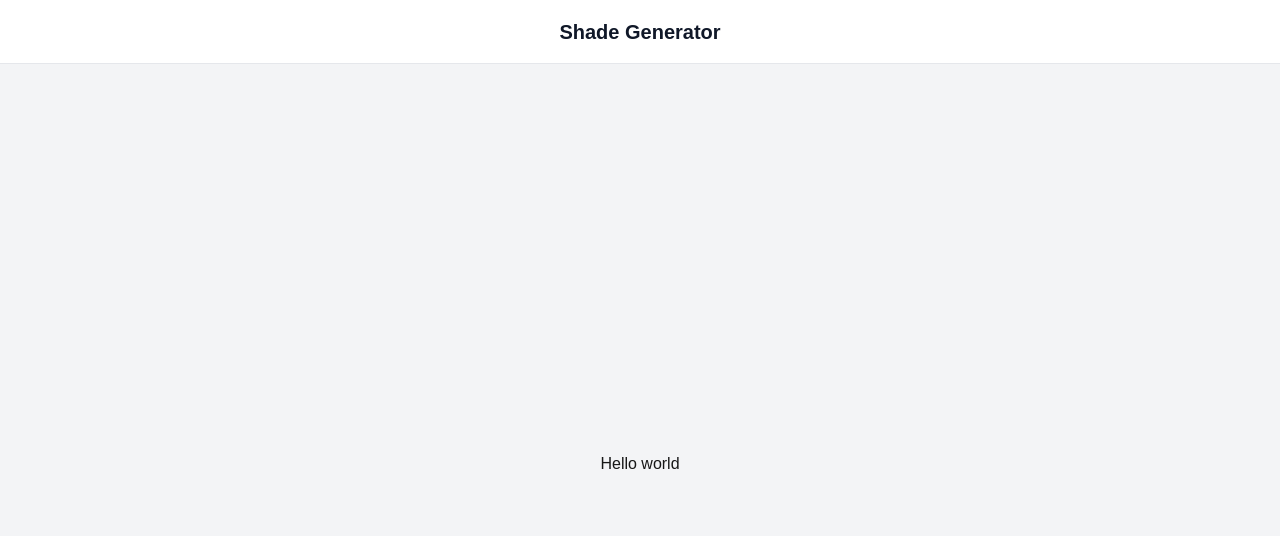
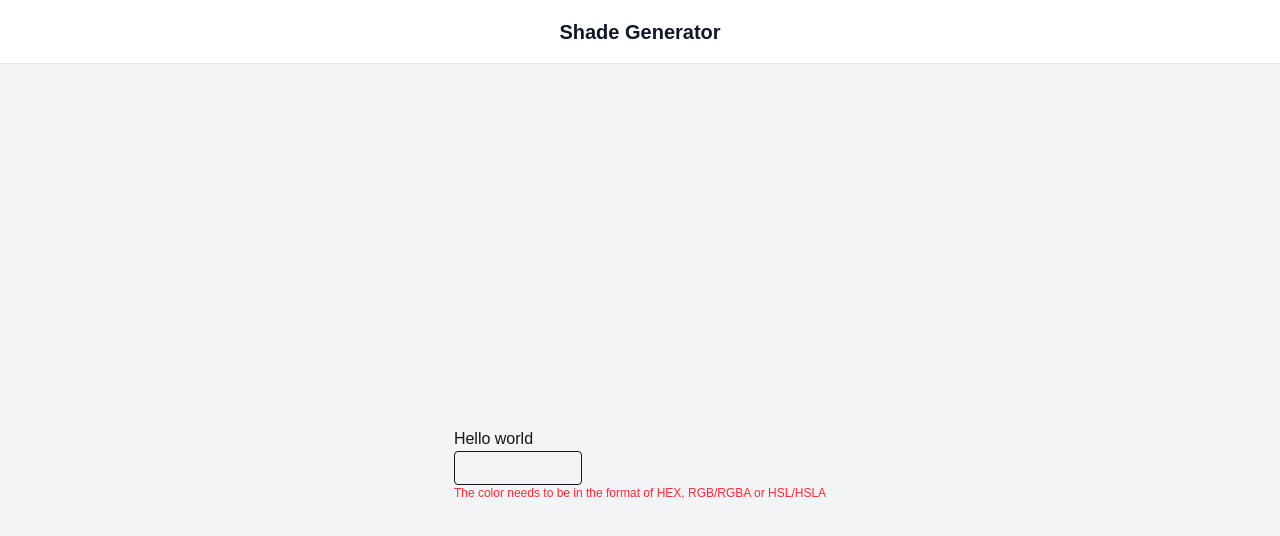
Before and after one commit to SebastianKullander9/shade-generator, a Next.js app: page /generate_shades in a window 1280 px wide. Shown: the top 536 px of the page. Built offline with nearby package versions, Linux system fonts and the light colour scheme.

Commit message:
input color component

```diff
--- /dev/null
+++ b/app/components/ColorInput.tsx
@@ -0,0 +1,42 @@
+"use client";
+import { useState } from "react";
+import Color from 'color';
+
+export default function ColorInput() {
+    const [color, setColor] = useState("");
+    const [isValidColor, setIsValidColor] = useState(false);
+
+    const colorRegex = /^#(?:[0-9a-fA-F]{3}|[0-9a-fA-F]{6})$|^rgb\(\s*(?:\d{1,3}%?\s*,\s*){2}\d{1,3}%?\s*\)$|^rgba\(\s*(?:\d{1,3}%?\s*,\s*){3}(?:0|1|0?\.\d+)\s*\)$|^hsl\(\s*\d{1,3}\s*,\s*\d{1,3}%\s*,\s*\d{1,3}%\s*\)$|^hsla\(\s*\d{1,3}\s*,\s*\d{1,3}%\s*,\s*\d{1,3}%\s*,\s*(?:0|1|0?\.\d+)\s*\)$/i;
+
+    function validateInput(color: string) {
+        return colorRegex.test(color)
+    }
+
+    function handleSubmit(event: React.SyntheticEvent<HTMLFormElement>) {
+        event?.preventDefault();
+        setIsValidColor(validateInput(color));
+        const formatColorTo = Color(color);
+
+        if (isValidColor) {
+            localStorage.setItem("color", JSON.stringify(formatColorTo.hsl()))
+        }
+    }
+
+    return (
+        <div>
+            <form onSubmit={handleSubmit}>
+                <input
+                    type="text"
+                    value={color}
+                    onChange={(e) => {
+                        setColor(e.target.value);
+                    }}
+                    className="w-32 h-8 p-4 border rounded cursor-pointer"
+                />
+                <p className="text-xs text-red-500">{isValidColor ? "" : "The color needs to be in the format of HEX, RGB/RGBA or HSL/HSLA"}</p>
+            </form>
+
+        </div>
+
+    );
+}
--- a/app/generate_shades/page.tsx
+++ b/app/generate_shades/page.tsx
@@ -1,7 +1,13 @@
+"use client";
+import ColorInput from "../components/ColorInput";
+
 export default function GenerateShades() {
 	return (
 		<div className="flex justify-center">
-			<p>Hello world</p>
+            <div>
+                <p>Hello world</p>
+			    <ColorInput />
+            </div>
 		</div>
-  	);
+	);
 }
```
Also changed, not shown: package.json (+7 -6 lines), 1 other file (tests, documents, lock files or other folders).
